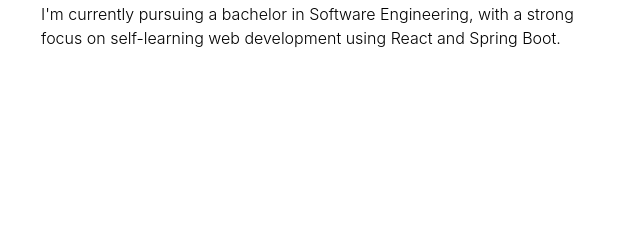
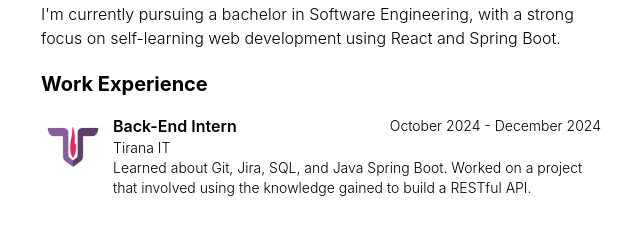
Before and after one commit to RegiLoshi/personalWebsite, a React (Vite) app: page / in a window 1280 px wide. Shown: the part 274-508 px from the top of the page, without its empty margins (319-959 px from the left). Built offline with nearby package versions, Linux system fonts and the light colour scheme.

Commit message:
Added work experience and seperated data in one place

```diff
--- a/src/App.jsx
+++ b/src/App.jsx
@@ -1,11 +1,22 @@
 import './App.css'
 import Hero from './components/Hero'
+import data, { DataContext } from '../src/data/getData';
+import WorkExperience from './components/WorkExperience';
 function App() {
-
     return (
-      <div className="min-h-screen py-10 lg:py-24 px-6 w-full mx-auto lg:w-1/2 lg:px-4">
-        <Hero />
-      </div>
+      <DataContext.Provider value={data}>
+        <div className="min-h-screen flex flex-col gap-5 py-10 lg:py-24 px-6 w-full mx-auto lg:w-1/2 lg:px-4">
+          <Hero />
+          <div className="flex flex-col lg:px-6">
+            <h2 className="text-lg lg:text-xl font-bold">Work Experience</h2>
+            <div className="flex flex-col gap-4 mt-4">
+              {data.workExperience.map((exp) => (
+                <WorkExperience exp={exp} key={exp.company}/>
+              ))}
+            </div>
+          </div>
+        </div>
+      </DataContext.Provider>
     );
 
 }
--- a/src/components/Hero.jsx
+++ b/src/components/Hero.jsx
@@ -1,19 +1,21 @@
-import profileLogo from '../assets/profileLogo.jpeg';
+import { useContext } from 'react';
+import { DataContext } from '../data/getData';
 const Hero = () => {
+    const data = useContext(DataContext);
     return (
         <div className="flex flex-col lg:px-6">
             <div className="flex justify-between items-center ">
                 <div className="flex flex-col">
-                    <h1 className="m-0 font-bold text-4xl md:text-5xl lg:text-6xl " >Hi, I'm Regi!</h1>
-                    <p className="text-base lg:text-xl max-w-[250px] lg:max-w-[450px] font-light mt-1">Software Engineering student. I love learning and building projects. Active on Github.</p>
+                    <h1 className="m-0 font-bold text-4xl md:text-5xl lg:text-6xl " >Hi, I'm {data.name}!</h1>
+                    <p className="text-base lg:text-xl max-w-[250px] lg:max-w-[450px] font-light mt-1">{data.bio}</p>
                 </div>
-                <img src={profileLogo} alt="profileLogo" className="w-24 h-24 lg:w-28 lg:h-28 rounded-full" />
+                <img src={data.profileLogo} alt="profileLogo" className="w-24 h-24 lg:w-28 lg:h-28 rounded-full" />
             </div>
             <div className="flex justify-between items-center mt-8">
                 <div className="flex flex-col">
                     <h2 className="text-lg lg:text-xl font-bold">About Me</h2>
                     <p className="prose break-words leading-5 max-w-full text-base lg:text-base w-full  font-light">
-                    I'm currently pursuing a bachelor in Software Engineering, with a strong focus on self-learning web development using React and Spring Boot.
+                        {data.aboutMe}
                     </p>
                 </div>
             </div>
--- /dev/null
+++ b/src/components/WorkExperience.jsx
@@ -0,0 +1,20 @@
+
+const WorkExperience = ({ exp }) => {
+    return (
+        <div className="flex justify-between">
+            <div className="flex gap-2">
+                <img src={exp.logo} alt="logo" className="w-10 h-10 lg:w-16 lg:h-16 rounded-full" />
+                <div className="flex flex-col">
+                    <div className="flex justify-between items-center">
+                        <h3 className="font-semibold text-sm lg:text-base">{exp.title}</h3>
+                        <p className="text-xs lg:text-sm font-light">{exp.date}</p>
+                    </div>
+                    <p className="text-xs lg:text-sm font-light">{exp.company}</p>
+                    <p className="text-xs lg:text-sm  font-light">{exp.description}</p>
+                </div>
+            </div>
+        </div>
+    )
+}
+
+export default WorkExperience
--- a/src/data/getData.jsx
+++ b/src/data/getData.jsx
@@ -0,0 +1,31 @@
+import { createContext } from 'react';
+import profileLogo from '../assets/profileLogo.jpeg';
+import TiranaITLogo from '../assets/TiranaITLogo.jpeg';
+const data = {
+    name: "Regi",
+    bio: "Software Engineering student. I love learning and building projects. Active on Github.",
+    aboutMe: "I'm currently pursuing a bachelor in Software Engineering, with a strong focus on self-learning web development using React and Spring Boot.",
+    profileLogo: profileLogo,
+    workExperience: [
+        {
+            title: "Back-End Intern",
+            company: "Tirana IT",
+            date: "October 2024 - December 2024",
+            description: "Learned about Git, Jira, SQL, and Java Spring Boot. Worked on a project that involved using the knowledge gained to build a RESTful API.",
+            logo: TiranaITLogo
+        },
+    ],
+    education: [
+        {
+            title: "BsC. Software Engineering",
+            school: "Epoka University",
+            date: "October 2022 - Present",
+            description: "Currently in the 3rd year of my bachelor's degree. I have taken courses in Data Structures, AI, Databases, Web Development.",
+            logo: TiranaITLogo
+        },
+    ],
+    skills: ["Java", "Spring Boot", "React", "JavaScript", "HTML", "CSS", "SQL", "Git", "Jira", "C"],
+};
+
+export const DataContext = createContext(data);
+export default data;
```
Also changed, not shown: src/assets/EpokaUniversityLogo.png (added), src/assets/TiranaITLogo.jpeg (added).
